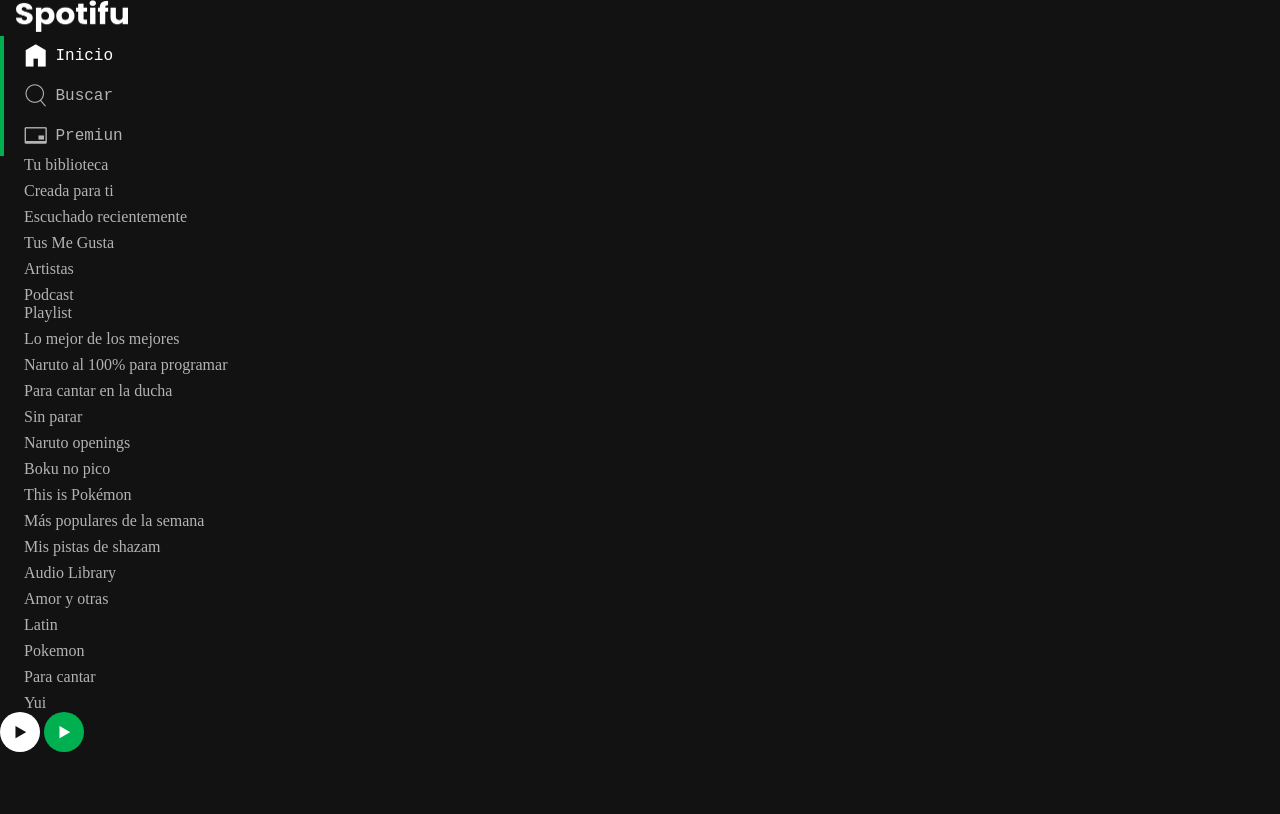
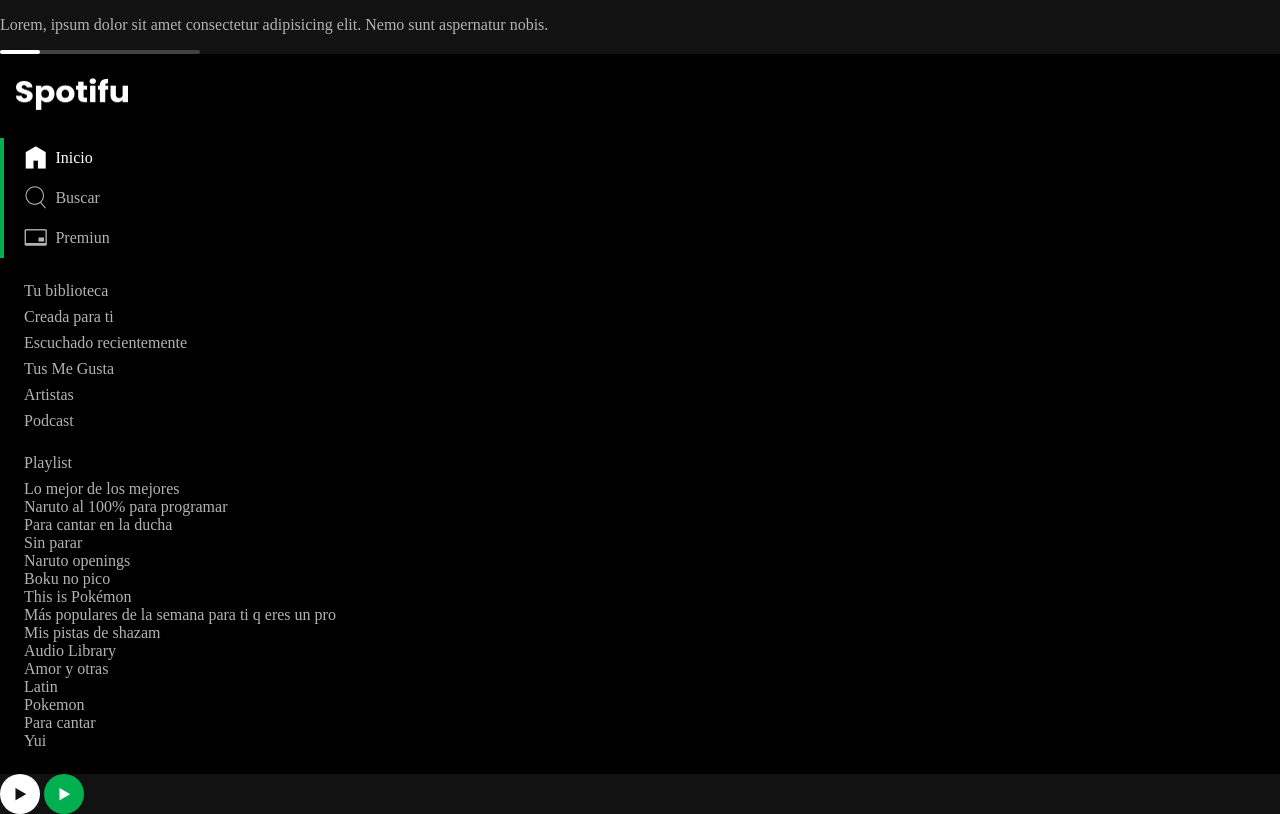
Before and after one commit to BrayOA/spotifay, a plain HTML site: page index.html in a window 1280 px wide. Drawn offline with Linux system fonts and the light colour scheme; files whose address does not match are found by name.

Commit message:
Avance 5

```diff
--- /dev/null
+++ b/css/ellipsis.css
@@ -0,0 +1,10 @@
+.ellipsis {
+    overflow: hidden;
+}
+
+.ellipsis >* {
+    display: block;
+    white-space: nowrap;
+    overflow: hidden;
+    text-overflow: ellipsis;
+}
--- a/css/index.css
+++ b/css/index.css
@@ -3,9 +3,8 @@
 @import"./body.css";
 @import"./links.css";
 @import"./button-icon.css";
-@import"./logo.css";
-@import"./list.css";
-@import"./menu.css";
+@import"./sidebar.css";
+@import"./slider.css";
 
 
 
--- /dev/null
+++ b/css/sidebar.css
@@ -0,0 +1,13 @@
+@import"./logo.css";
+@import"./list.css";
+@import"./menu.css";
+@import"./ellipsis.css";
+
+.sidebar {
+    background: var(--gray60);
+    display: flex;
+    gap: 1.5rem;
+    flex-direction: column;
+    padding-block:  1.5rem;
+    padding-block-start: 1.5rem;
+}
--- /dev/null
+++ b/css/slider.css
@@ -0,0 +1,38 @@
+.slider {
+    inline-size: 200px;
+    background: rgba(255,255,255,.2);
+    block-size: .25rem;
+    border-radius: .25rem;
+}
+.slider:hover .slider-progress{
+    background: var(--primary);
+}
+
+.slider:hover .slider-buttom {
+    display: block;
+}
+
+.slider-progress {
+    block-size: inherit;
+    border-radius: inherit;
+    background: var(--white);
+    inline-size: 20%;
+    position: relative;
+}
+
+.slider-buttom {
+    background: var(--white);
+    padding: 0;
+    border: 0;
+
+    block-size: 200%;
+    aspect-ratio: 1/1;
+    border-radius: 50%;
+
+    position: absolute;
+    left: 100%;
+    top: 50%;
+
+    transform: translate(-50%, -50%);
+    display: none;
+}
--- a/index.html
+++ b/index.html
@@ -7,8 +7,17 @@
     <meta name="viewport" content="width=device-width, initial-scale=1.0">
     <title>Spotifu</title>
     <link rel="stylesheet" href="./css/index.css">
+    <link rel="icon" type="./img/Spotify_logo_text.svg.png" href="./img/Spotify_logo_text.svg.png" />
 </head>
+
 <body class="body">
+    <p>Lorem, ipsum dolor sit amet consectetur adipisicing elit. Nemo sunt aspernatur nobis.</p>
+    <div class="slider">
+        <div class="slider-progress">
+            <button class="slider-buttom" aria-label="controlar el progreso de la reproduccion"></button>
+        </div>
+    </div>
+    <div class="sidebar">
         <header class="logo">
             <a href="/" aria-current="page">
                 <img src="./img/spotifu-logo.png" class="logo-image" width="112" height="32" alt="Logo de Spotifu">
@@ -19,19 +28,19 @@
                 <li class="menuItem is-active">
                     <a href="/" class="link" aria-colcount="page">
                         <i class="icon-home" aria-hidden="true"></i>
-                    <samp>Inicio</samp>
+                        <span>Inicio</span>
                     </a>
                 </li>
                 <li class="menuItem ">
                     <a href="/" class="link">
                         <i class="icon-search" aria-hidden="true"></i>
-                    <samp>Buscar</samp>
+                        <span>Buscar</span>
                     </a>
                 </li>
                 <li class="menuItem ">
                     <a href="/" class="link">
                         <i class="icon-credit-card" aria-hidden="true"></i>
-                    <samp>Premiun</samp>
+                        <span>Premiun</span>
                     </a>
                 </li>
             </ul>
@@ -56,10 +65,10 @@
                 </li>
             </ul>
         </nav>
-
         <nav class="list" aria-describedby="playlist-navigation">
             <h2 class="list-title" id="playlist-navigation">Playlist</h2>
             <ul class="list-content">
+                <span class="ellipsis">
                     <li class="list-item">
                         <a href="#" class="link">Lo mejor de los mejores</a>
                     </li>
@@ -82,7 +91,7 @@
                         <a href="#" class="link">This is Pokémon</a>
                     </li>
                     <li class="list-item">
-                <a href="#" class="link">Más populares de la semana</a>
+                        <a href="#" class="link">Más populares de la semana para ti q eres un pro</a>
                     </li>
                     <li class="list-item">
                         <a href="#" class="link">Mis pistas de shazam</a>
@@ -105,12 +114,10 @@
                     <li class="list-item">
                         <a href="#" class="link">Yui</a>
                     </li>
+                </span>
             </ul>
         </nav>
-
-
-
-
+    </div>
 
        <button class="button-icon is-white" aria-label="Reproducir" title="Reproducir">
            <i class="icon-play" aria-hidden="true"></i>
```
Also changed, not shown: img/Spotify_logo_text.svg.png (added). Lines whose indentation alone changed are shown as unchanged.
